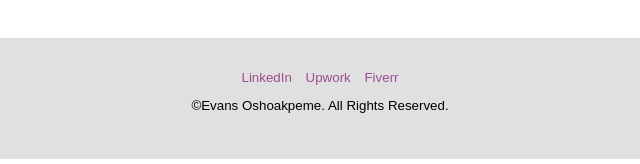
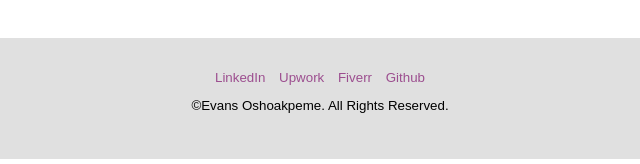
Before and after one commit to evans-oshoakpeme/personal-site, a plain HTML site: page index.html in a window 1280 px wide. Shown: the part 2249-2413 px from the top of the page, 320-960 px from the left. Drawn offline with Linux system fonts and the light colour scheme.

Commit message:
Update index.html

```diff
--- a/index.html
+++ b/index.html
@@ -71,6 +71,7 @@
       <a href="#">LinkedIn</a>
       <a href="#">Upwork</a>
       <a href="#">Fiverr</a>
+      <a href="https://github.com/evans-oshoakpeme">Github</a>
       <p>©Evans Oshoakpeme. All Rights Reserved.</p>
     </footer>
   </div>
```
